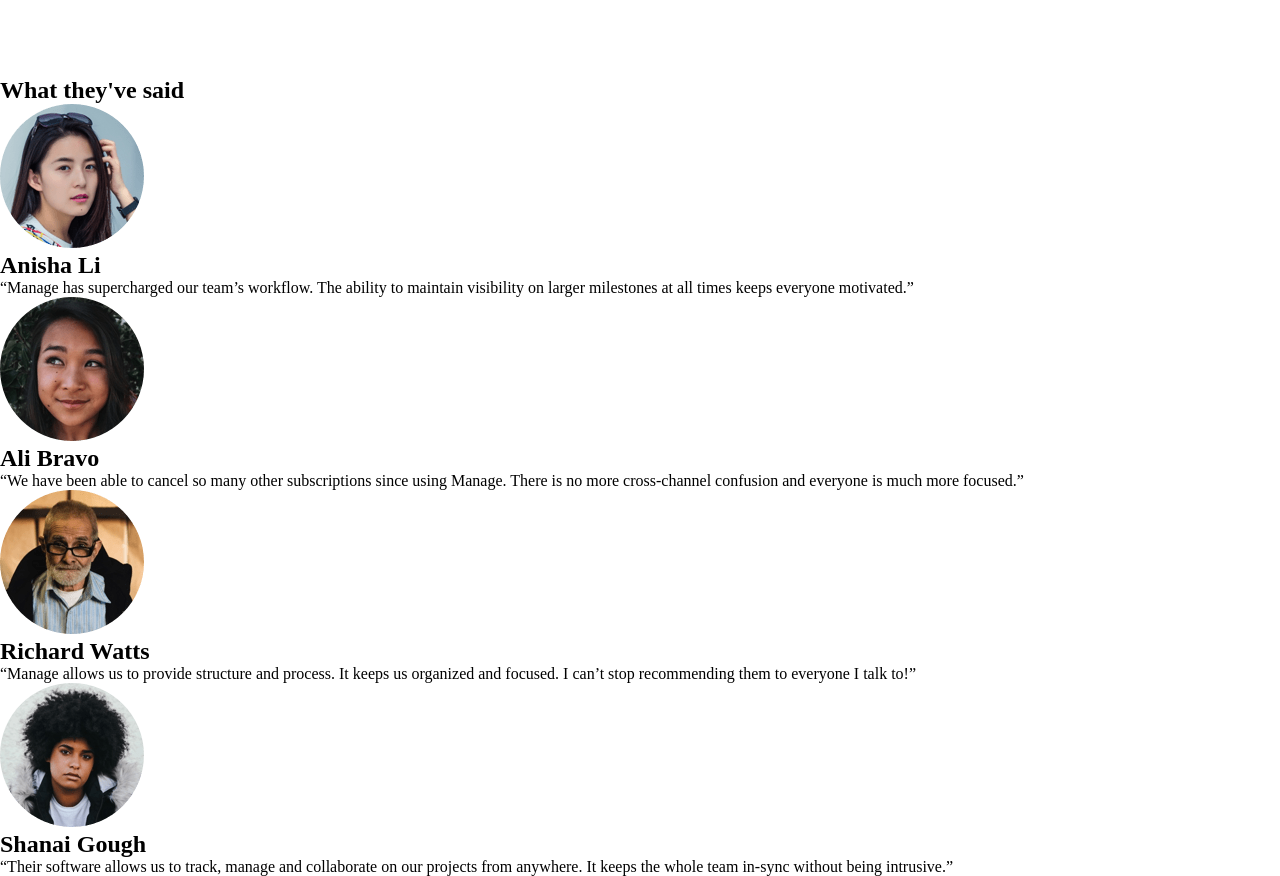
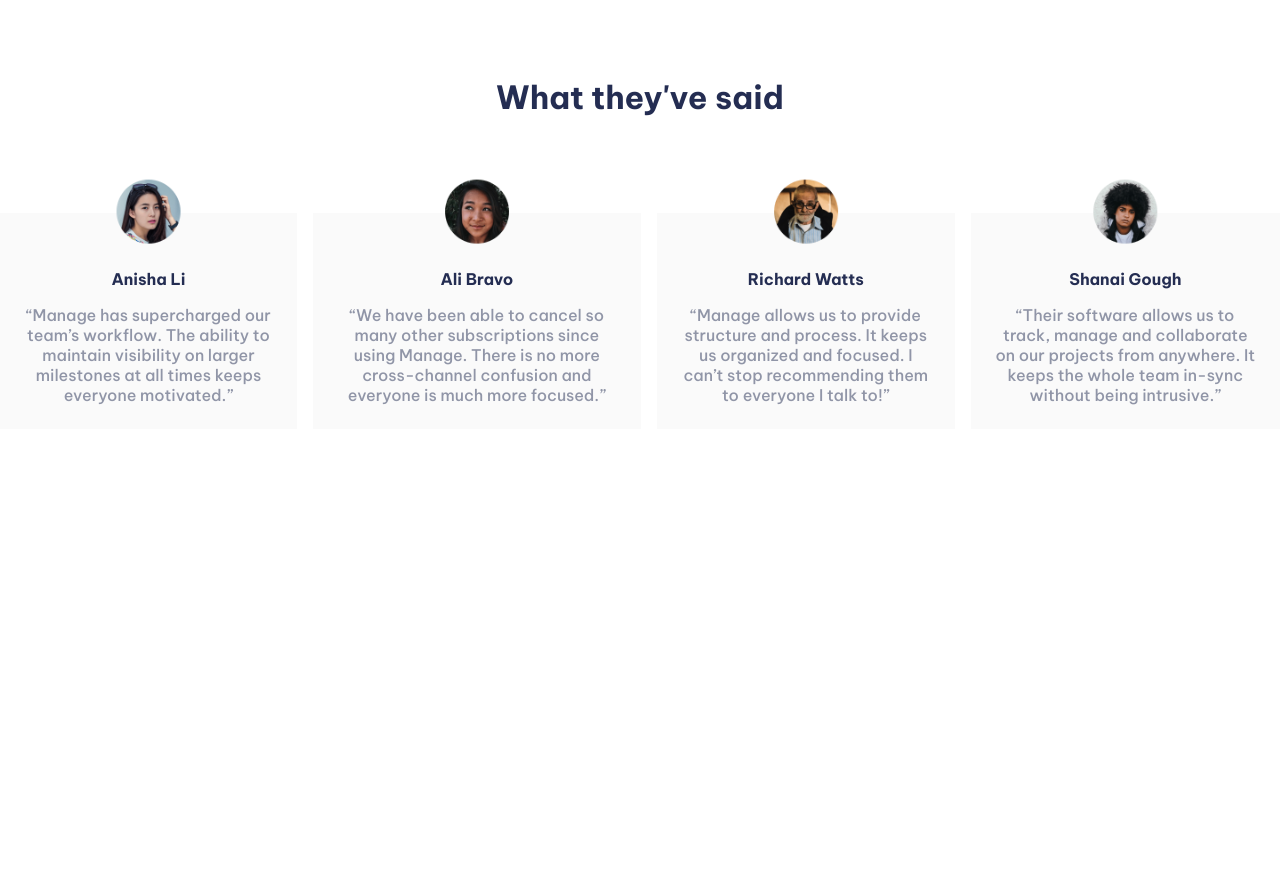
Before and after one commit to Programmers-Hub-International/manage-landing-page-master, a plain HTML site: page index.html in a window 1280 px wide. Shown: the part 1111-1987 px from the top of the page. After the commit the page ends 1620 px from the top, so only its background shows below. Drawn offline with Linux system fonts and the light colour scheme.

Commit message:
Style the testimonials

```diff
--- a/style.css
+++ b/style.css
@@ -163,3 +163,53 @@ section#manage > div{
   margin-right: 3em;
 }
 /* Manage section styling ends */
+
+/* Testimonials styling starts */
+section#testimonials{
+  text-align: center;
+  font-family: 'Be Vietnam Pro', sans-serif;
+  /* padding: 0 3em; */
+  margin: 5rem 0;
+}
+
+section#testimonials h1{
+  margin: 0 0 3em 0;
+  font-size: 2rem;
+  color: var(--dark-blue);
+}
+
+#customers_container{
+  display: flex;
+  justify-content: space-between;
+  gap: 1em;
+}
+
+.customer{
+  background-color: var(--very-light-gray);
+  padding: 1.5em;
+  position: relative;
+}
+
+.img_container{
+  position: absolute;
+  width: 100%;
+  transform: translate(-50%, 20%);
+  left: 50%;
+  top: -22%;
+}
+
+.img_container img{
+  width: 4em;
+  height: 4em;
+}
+
+.customer h2{
+  color: var(--dark-blue);
+  font-size: 1rem;
+  margin: 2em 0 1em 0;
+}
+
+.customer p{
+  color: var(--dark-gray-blue);
+}
+/* Testimonials styling starts ends */
```
